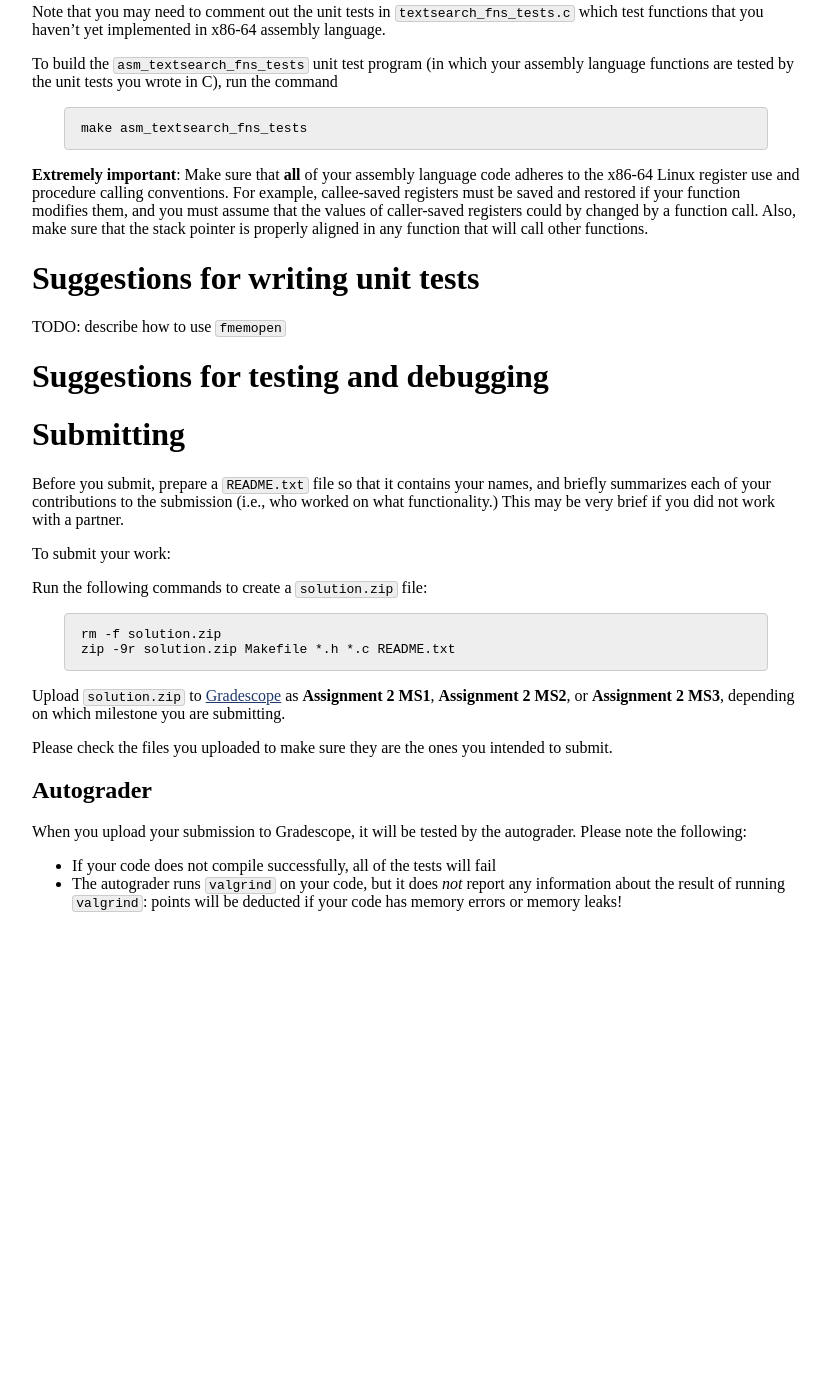
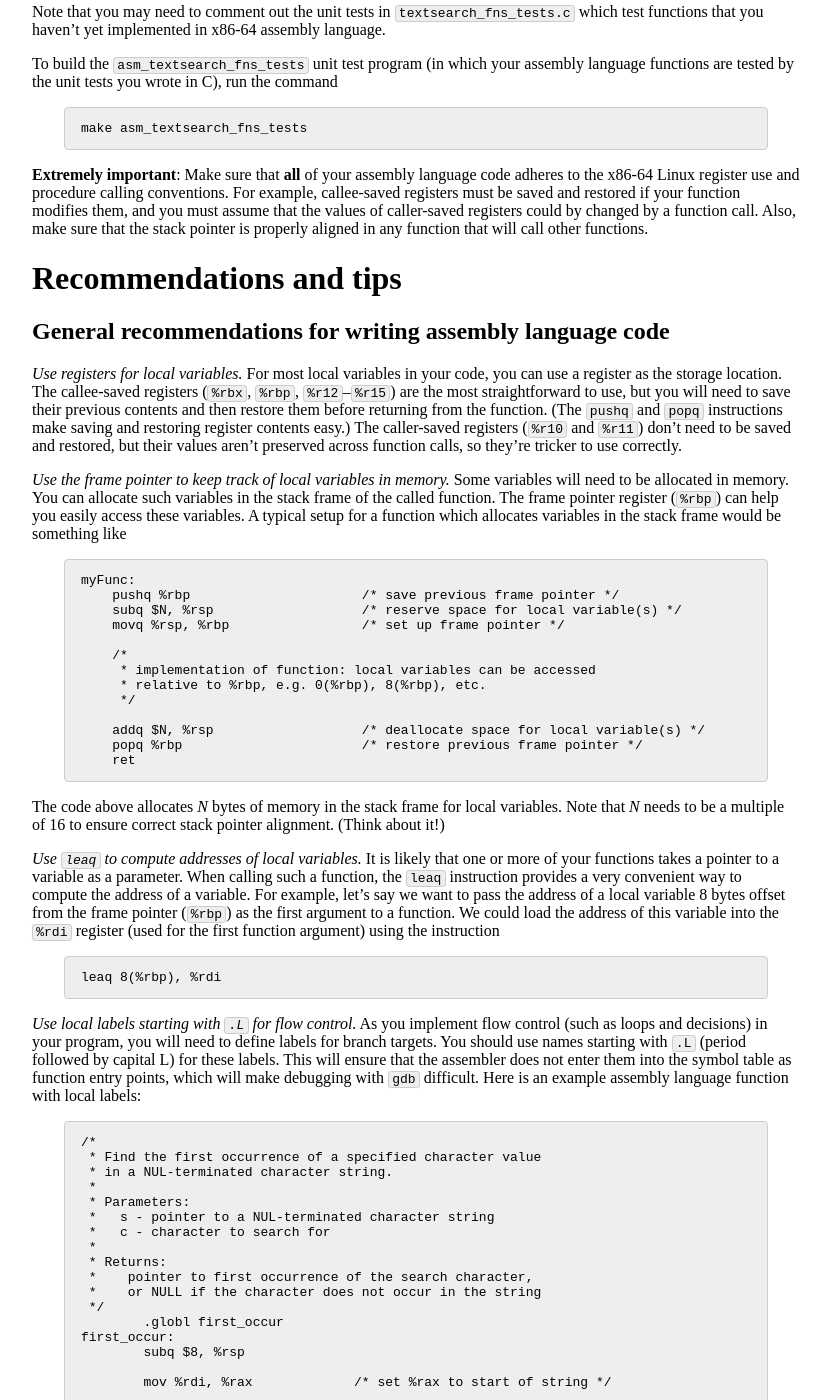
Before and after one commit to jhucsf/fall2021, a Jekyll site: the page built from assign/assign02.md, in a window 1280 px wide and 1400 px high, scrolled down 4164 px. Shown: the whole window, without its empty margins (224-1054 px from the left). Built offline with Jekyll 4.4.1, drawn with Linux system fonts in a browser that asks for light colours; before the commit the page ends 5107 px from its top, so only the background shows below that; some of the changed text lies outside the part shown.

Commit message:
hints for assembly language

````diff
--- a/assign/assign02.md
+++ b/assign/assign02.md
@@ -271,11 +271,112 @@ modifies them, and you must assume that the values of caller-saved registers
 could by changed by a function call.  Also, make sure that the stack pointer
 is properly aligned in any function that will call other functions.
 
-# Suggestions for writing unit tests
+# Recommendations and tips
+
+## General recommendations for writing assembly language code
+
+*Use registers for local variables.*  For most local variables in your
+code, you can use a register as the storage location.  The callee-saved
+registers (`%rbx`, `%rbp`, `%r12`–`%r15`) are the most straightforward
+to use, but you will need to save their previous contents and then
+restore them before returning from the function.  (The `pushq` and
+`popq` instructions make saving and restoring register contents easy.)
+The caller-saved registers (`%r10` and `%r11`) don't need to be saved
+and restored, but their values aren't preserved across function calls,
+so they're tricker to use correctly.
+
+*Use the frame pointer to keep track of local variables in memory.*
+Some variables will need to be allocated in memory.  You can allocate
+such variables in the stack frame of the called function.  The frame
+pointer register (`%rbp`) can help you easily access these variables.
+A typical setup for a function which allocates variables in the stack
+frame would be something like
+
+```
+myFunc:
+    pushq %rbp                      /* save previous frame pointer */
+    subq $N, %rsp                   /* reserve space for local variable(s) */
+    movq %rsp, %rbp                 /* set up frame pointer */
+
+    /*
+     * implementation of function: local variables can be accessed
+     * relative to %rbp, e.g. 0(%rbp), 8(%rbp), etc.
+     */
+
+    addq $N, %rsp                   /* deallocate space for local variable(s) */
+    popq %rbp                       /* restore previous frame pointer */
+    ret
+```
+
+The code above allocates *N* bytes of memory in the stack frame for
+local variables. Note that *N* needs to be a multiple of 16 to ensure
+correct stack pointer alignment.  (Think about it!)
+
+*Use `leaq` to compute addresses of local variables.* It is likely
+that one or more of your functions takes a pointer to a variable as
+a parameter.  When calling such a function, the `leaq` instruction
+provides a very convenient way to compute the address of a variable.
+For example, let's say we want to pass the address of a local variable
+8 bytes offset from the frame pointer (`%rbp`) as the first argument to
+a function.  We could load the address of this variable into the `%rdi`
+register (used for the first function argument) using the instruction
+
+```
+leaq 8(%rbp), %rdi
+```
+
+*Use local labels starting with `.L` for flow control.*  As you implement
+flow control (such as loops and decisions) in your program, you will
+need to define labels for branch targets.  You should use names starting
+with `.L` (period followed by capital L) for these labels.  This will
+ensure that the assembler does not enter them into the symbol table as
+function entry points, which will make debugging with `gdb` difficult.
+Here is an example assembly language function with local labels:
+
+```
+/*
+ * Find the first occurrence of a specified character value
+ * in a NUL-terminated character string.
+ *
+ * Parameters:
+ *   s - pointer to a NUL-terminated character string
+ *   c - character to search for
+ *
+ * Returns:
+ *    pointer to first occurrence of the search character,
+ *    or NULL if the character does not occur in the string
+ */
+	.globl first_occur
+first_occur:
+	subq $8, %rsp
+
+	mov %rdi, %rax             /* set %rax to start of string */
+
+.Lfirst_occur_loop:
+	cmpb $0, (%rax)            /* NUL terminator reached? */
+	je .Lfirst_occur_not_found /* if so, search failed */
+	cmpb %sil, (%rax)          /* found occurrence of character? */
+	je .Lfirst_occur_done      /* if so, success */
+	inc %rax                   /* advance to next character */
+	jmp .Lfirst_occur_loop     /* continue loop */
+
+.Lfirst_occur_not_found:
+	movq $0, %rax              /* return NULL pointer */
+
+.Lfirst_occur_done:
+	addq $8, %rsp
+	ret
+```
+
+Note that the function above also illustrates what we consider to be an
+appropriate amount of detail for code comments.
+
+
+## Suggestions for writing unit tests
 
 TODO: describe how to use `fmemopen`
 
-# Suggestions for testing and debugging
+## Suggestions for testing and debugging
 
 # Submitting
 
````
